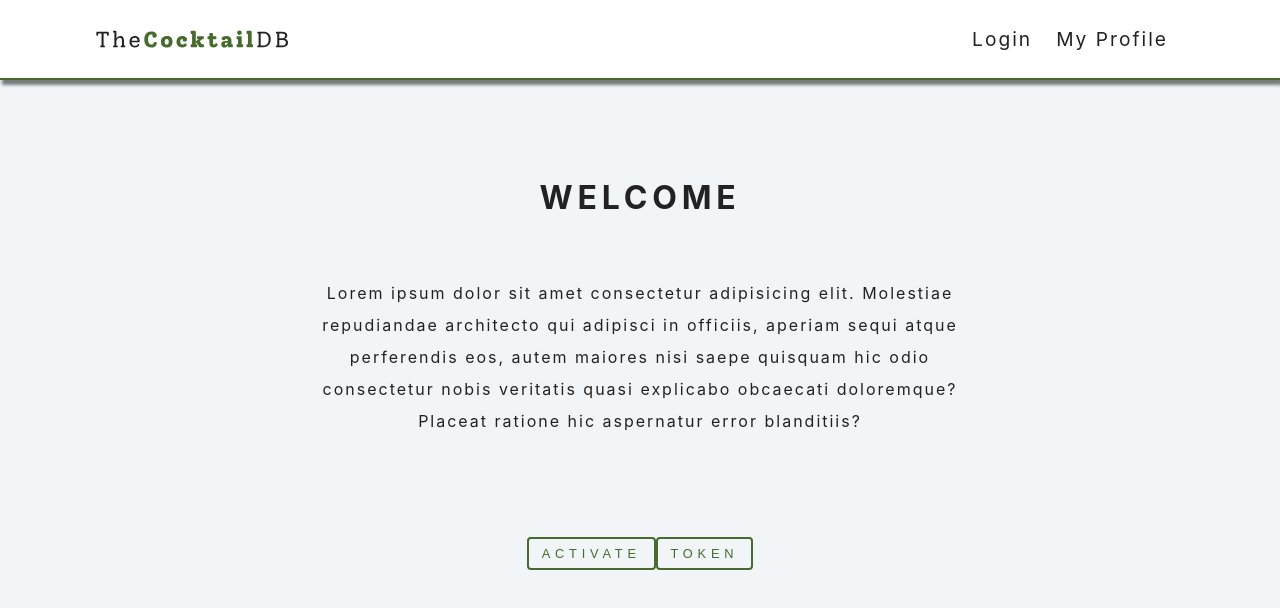
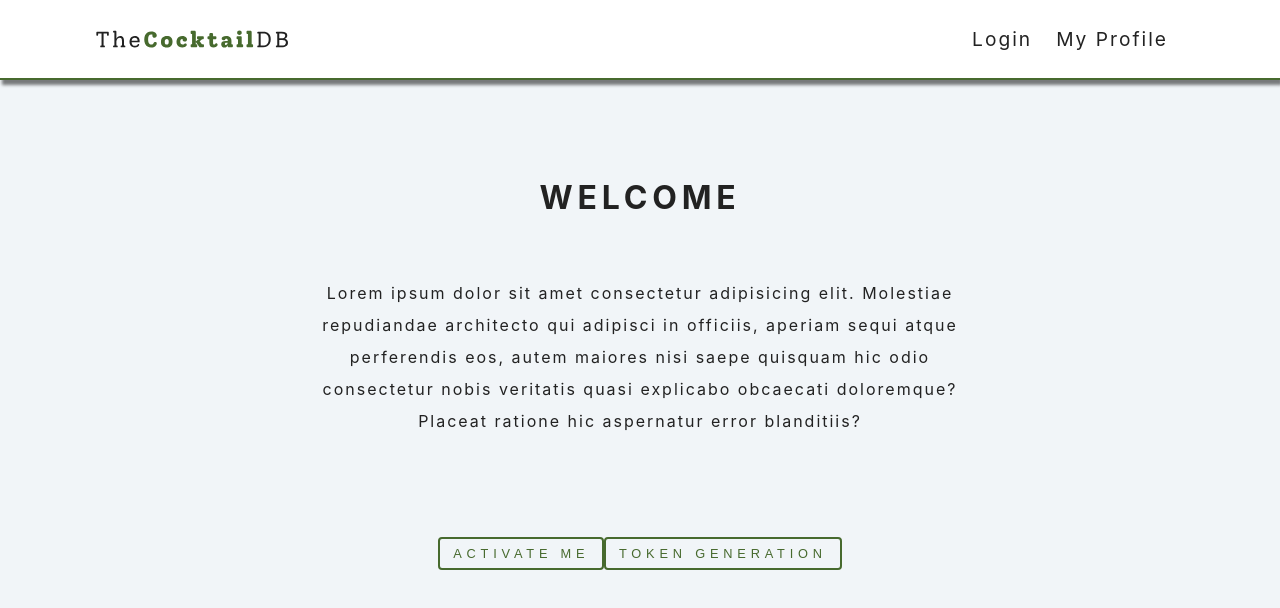
Before and after one commit to Beloved1310/Oauth2_Login, a React (Create React App) app: page /oauth-callback in a window 1280 px wide. Shown: the top 608 px of the page. Built offline with nearby package versions, Linux system fonts and the light colour scheme.

Commit message:
feat: add readme text

```diff
--- a/src/Component/AuthorizeUser.jsx
+++ b/src/Component/AuthorizeUser.jsx
@@ -74,11 +74,11 @@ export const AuthorizeUser = () => {
             </div>
 
             <button className='btn clear-btn' onClick={handleDownloadBtn}>
-                Activate
+                ACTIVATE ME
             </button>
 
             <button className='btn clear-btn' onClick={requestToken}>
-                TOKEN
+                TOKEN GENERATION
             </button>
         </div>
     );
```
Also changed, not shown: 1 other file (tests, documents, lock files or other folders).
